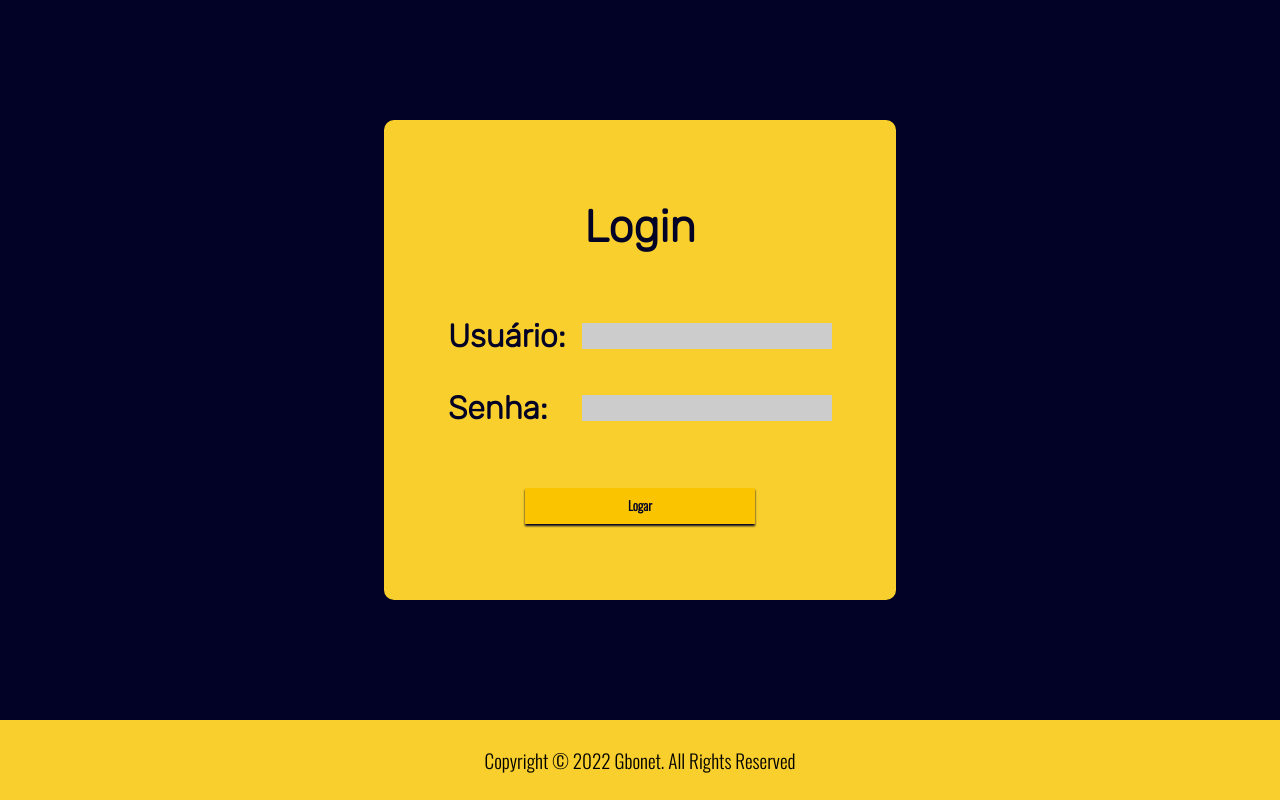
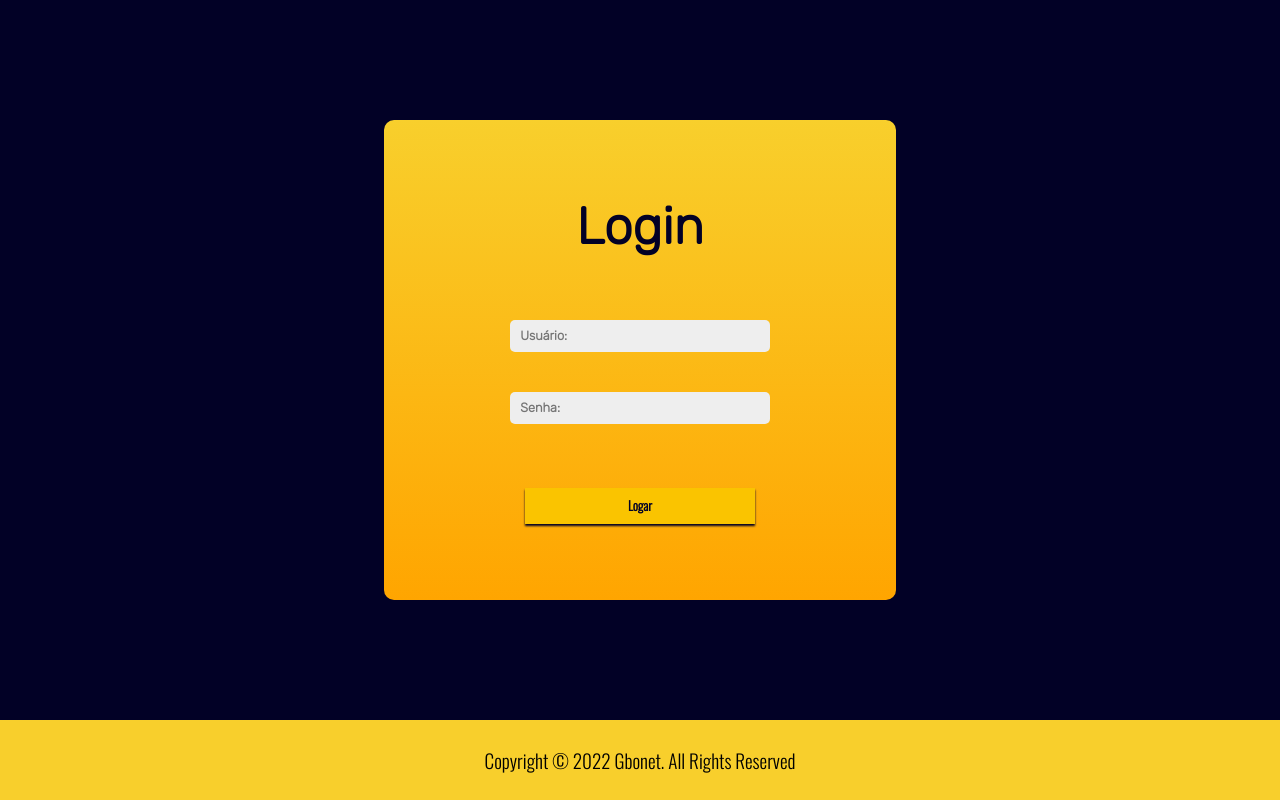
Before and after one commit to gabrielmocellin/Lony, a PHP site: page /login.php in a window 1280 px wide. Run offline with PHP 8.4, Linux system fonts and the light colour scheme.

Commit message:
Alteraçoes Estética LOGIN e REGISTRO

```diff
--- a/login/login.css
+++ b/login/login.css
@@ -30,33 +30,37 @@ main form ul{
     height:60vh; width:40vw;
     display:flex; justify-content: center; align-items: center; flex-direction: column;
     list-style:none;
-    background-color: #f8cf2c;
+    background-image: linear-gradient(#f8cf2c, orange);
     border-radius: 10px;
 }
 
 main form ul li{
     height: 15%; width: 75%;
     display:flex; justify-content: center; align-items: center;
-    font-size:4vh; color:#020126; font-family: 'Rubik', sans-serif; font-weight: bold;
-    justify-content: space-between;
+    color:#020126; font-family: 'Rubik', sans-serif; font-weight: bold;
 }
 
 /* Titulo da página LOGIN */
 #titulo_login_li{
     height: 20%; width:100%;
-    display:flex; justify-content: center; align-items: center;
+    display:flex; justify-content: center; align-items: center; flex-direction: column;
     margin: 0 0 5% 0;
 }
 
 #titulo_login_li h1{
-    font-size:3.5vw;
+    font-size:4vw;
+}
+
+.input_login_li{
+    flex-direction: column; font-size:3vh;
 }
 
 main form ul li input{
     font-size:1vw;
-    height:35%; width: 65%;
-    background-color: #cccccc;
-    border:none;
+    height:45%; width: 65%;
+    background-color: #eeeeee; font-family: 'Rubik', sans-serif; font-weight: bold;
+    padding: 0 0 0 10px;
+    border:none; border-radius: 5px;
     outline: none;
 }
 
@@ -71,6 +75,7 @@ main form ul li button{
     border: none; text-decoration: none;
     font-size: 1vw; font-family: 'Oswald', sans-serif; color: #020126; font-weight: bold;
     background-color: #fac400; box-shadow: #020126 0px 2px 2px;
+    cursor:pointer;
 }
 
 main form ul li button:hover{
--- a/login/login.php
+++ b/login/login.php
@@ -10,8 +10,8 @@
         <form method='POST' action='exe/login_exe.php'>
             <ul>
                 <li id='titulo_login_li'><h1>Login</h1></li>
-                <li>Usuário:<input name='usuario_input' type='email' required></li>
-                <li>Senha:<input name='senha_input' type='password' required></li>
+                <li class='input_login_li'><input name='usuario_input' type='email' placeholder='Usuário:' required></li>
+                <li class='input_login_li'><input name='senha_input' type='password' placeholder='Senha:' required></li>
                 <li id='button_login_li'><button>Logar</button></li>
             </ul>
         </form>
```
Also changed, not shown: register/register.css (+4 -6 lines), register/register.php (+5 -5 lines).
